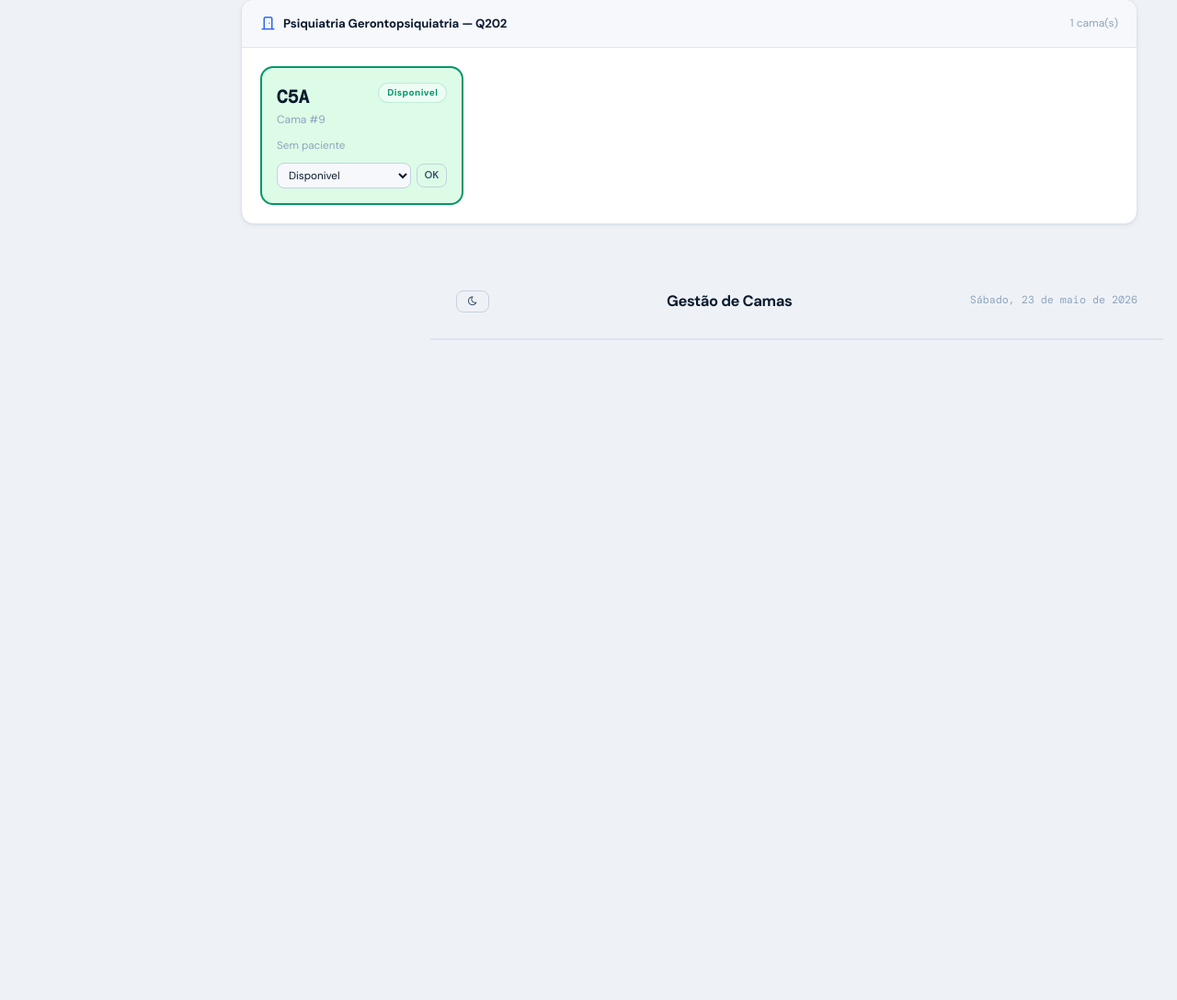
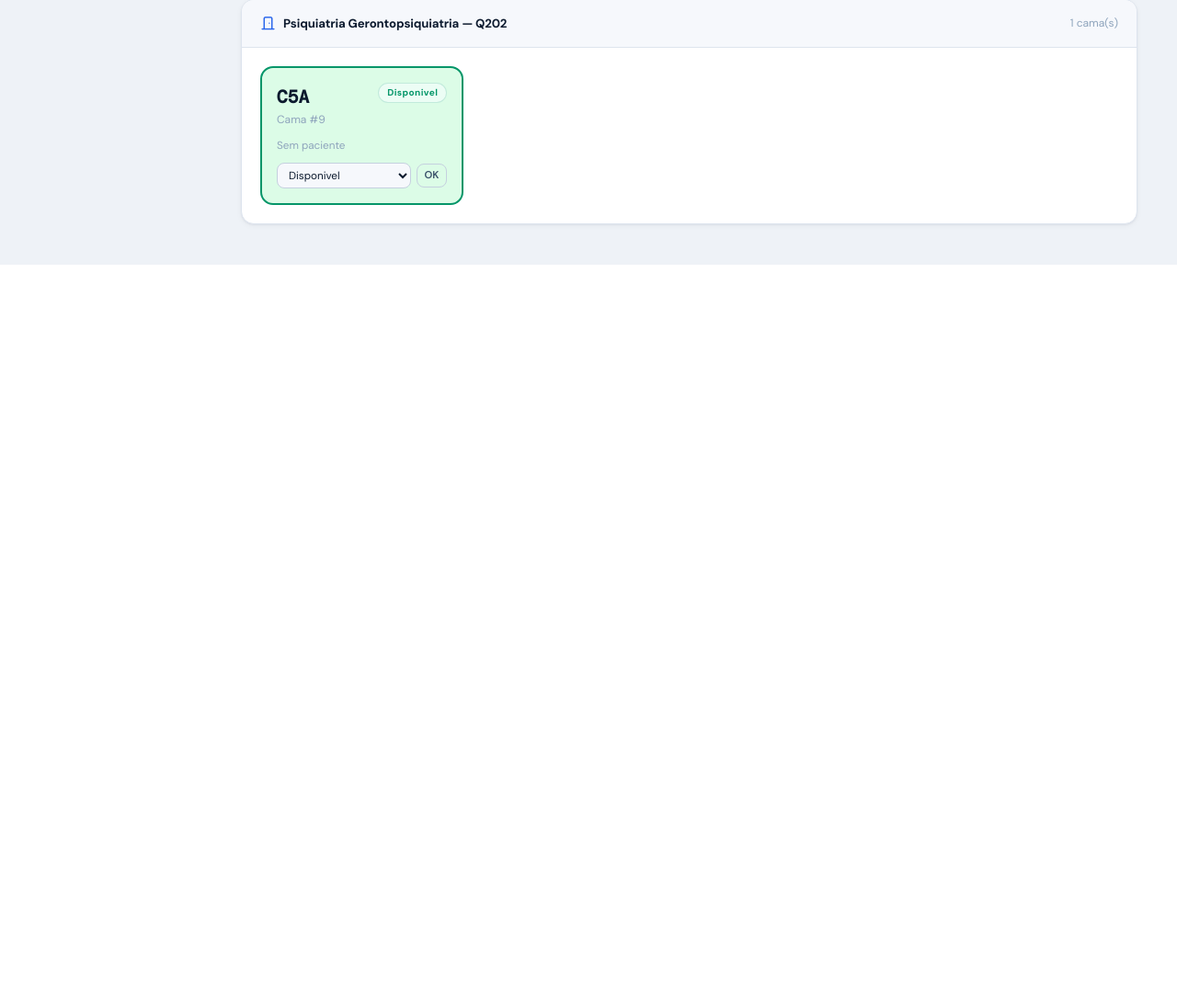
Before and after one commit to 6kz/psiqsys, a PHP site: page /camas.php in a window 1280 px wide. Shown: the part 1508-2596 px from the top of the page at 92% size. After the commit the page ends 1796 px from the top, so only its background shows below. Run offline with PHP 8.4, Linux system fonts and the light colour scheme; data comes from the database, SQL or seed files in the repository; some libraries are stand-ins or nearby versions.

Commit message:
footer and db.php corrections

```diff
--- a/includes/footer.php
+++ b/includes/footer.php
@@ -1,100 +1,67 @@
 <!DOCTYPE html>
 <html lang="pt">
+            </div><!-- /.content-area -->
+        </div><!-- /.main-content -->
+    </div><!-- /.layout -->
 
-<head>
-    <meta charset="UTF-8">
-    <meta name="viewport" content="width=device-width, initial-scale=1.0">
-    <title><?= htmlspecialchars($titulo_pagina ?? 'PsiqSys') ?> - PsiqSys</title>
-    <link rel="stylesheet" href="vendors/ti-icons/css/themify-icons.css">
-    <link rel="stylesheet" href="assets/css/style.css">
-    <link rel="stylesheet" href="https://cdn.jsdelivr.net/npm/@tabler/icons-webfont@latest/tabler-icons.min.css">
-</head>
-
-<script>
-    function atualizarRelogio() {
-        const agora = new Date();
-        const horas = String(agora.getHours()).padStart(2, '0');
-        const minutos = String(agora.getMinutes()).padStart(2, '0');
-        const segundos = String(agora.getSeconds()).padStart(2, '0');
-        document.getElementById('clock').textContent = `${horas}:${minutos}:${segundos}`;
-    }
-    setInterval(atualizarRelogio, 1000);
-</script>
-
-<script>
-    function toggleTheme() {
-        const root = document.body;
-        const current = root.getAttribute("data-theme");
-        const next = current === "dark" ? "light" : "dark";
-        root.setAttribute("data-theme", next);
-        localStorage.setItem("theme", next);
-    }
-    document.addEventListener("DOMContentLoaded", () => {
-        const saved = localStorage.getItem("theme") || "light";
-        document.body.setAttribute("data-theme", saved);
-    });
-</script>
-
-<?php
-// Garante que temos a variável de função disponível para validação visual
-$funcao_sidebar = $_SESSION['currentFuncao'] ?? '';
-?>
-
-<body data-theme="light">
-    <div class="layout">
-
-        <aside class="sidebar">
-            <div class="sidebar-logo">
-                <i class="ti ti-brain"></i>
-                <div>
-                    <strong>PsiqSys</strong>
-                    <span>Internamento Psiquiátrico</span>
+    <!-- Modal Logout -->
+    <div class="modal-overlay" id="logoutModal">
+        <div class="modal">
+            <div class="modal-header">
+                <div class="modal-title">
+                    <i class="ti ti-logout"></i>
+                    Terminar Sessão
                 </div>
             </div>
 
-            <nav class="sidebar-nav">
-                <?php if ($funcao_sidebar !== 'administrativo' && $funcao_sidebar !== 'administrative'): ?>
-                    <div class="nav-group-label">Geral</div>
-                    <a href="dashboard.php" class="nav-item <?= ($pagina_atual ?? '') === 'dashboard' ? 'active' : '' ?>"><i class="ti ti-layout-dashboard"></i> Dashboard</a>
-                <?php endif; ?>
+            <div class="modal-body">
+                <p>Tem a certeza que pretende terminar sessão?</p>
+            </div>
 
-                <div class="nav-group-label">Clínico</div>
-                <a href="pacientes.php" class="nav-item <?= ($pagina_atual ?? '') === 'pacientes' ? 'active' : '' ?>"><i class="ti ti-users"></i> Pacientes</a>
-                <a href="internamentos.php" class="nav-item <?= ($pagina_atual ?? '') === 'internamentos' ? 'active' : '' ?>"><i class="ti ti-bed"></i> Internamentos</a>
+            <div class="modal-footer">
+                <button class="btn btn-outline" onclick="closeModal('logoutModal')">
+                    Cancelar
+                </button>
 
-                <?php if ($funcao_sidebar !== 'administrativo' && $funcao_sidebar !== 'administrative'): ?>
-                    <a href="observacoes.php" class="nav-item <?= ($pagina_atual ?? '') === 'observacoes' ? 'active' : '' ?>"><i class="ti ti-clipboard-list"></i> Observações</a>
-                    <a href="prescricoes.php" class="nav-item <?= ($pagina_atual ?? '') === 'prescricoes' ? 'active' : '' ?>"><i class="ti ti-pill"></i> Prescrições</a>
-                    <a href="eventos.php" class="nav-item <?= ($pagina_atual ?? '') === 'eventos' ? 'active' : '' ?>"><i class="ti ti-alert-triangle"></i> Eventos Críticos</a>
+                <a href="logout.php" class="btn btn-danger">
+                    <i class="ti ti-power"></i>
+                    Sair
+                </a>
+            </div>
+        </div>
+    </div>
 
-                    <div class="nav-group-label">Infraestrutura</div>
-                    <a href="camas.php" class="nav-item <?= ($pagina_atual ?? '') === 'camas' ? 'active' : '' ?>"><i class="ti ti-building-hospital"></i> Camas & Quartos</a>
-                <?php endif; ?>
-            </nav>
+    <script>
+        // relógio
+        atualizarRelogio();
+        setInterval(atualizarRelogio, 1000);
 
-            <div class="sidebar-footer">
-                <i class="ti ti-user-circle" style="font-size:26px"></i>
-                <div>
-                    <strong><?= htmlspecialchars($_SESSION['currentNome'] ?? 'Usuário') ?></strong>
-                    <div><?= date('d/m/Y') ?></div>
-                </div>
-                <div style="margin-left: auto;">
-                    <button class="btn btn-outline btn-sm openModalBtnLogout"><i class="ti ti-power"></i> Sair</button>
-                </div>
-            </div>
-        </aside>
+        // abrir modal logout
+        document.querySelectorAll('.openModalBtnLogout').forEach(btn => {
+            btn.addEventListener('click', () => {
+                openModal('logoutModal');
+            });
+        });
 
-        <div class="main-content">
-            <?php
-            $dias = ['Sunday' => 'Domingo', 'Monday' => 'Segunda-feira', 'Tuesday' => 'Terça-feira', 'Wednesday' => 'Quarta-feira', 'Thursday' => 'Quinta-feira', 'Friday' => 'Sexta-feira', 'Saturday' => 'Sábado'];
-            $meses = ['January' => 'janeiro', 'February' => 'fevereiro', 'March' => 'março', 'April' => 'abril', 'May' => 'maio', 'June' => 'junho', 'July' => 'julho', 'August' => 'agosto', 'September' => 'setembro', 'October' => 'outubro', 'November' => 'novembro', 'December' => 'dezembro'];
-            $data = $dias[date('l')] . ', ' . date('d') . ' de ' . $meses[date('F')] . ' de ' . date('Y');
-            ?>
-            <div class="topbar">
-                <button class="btn btn-outline btn-sm" onclick="toggleTheme()"><i class="ti ti-moon"></i></button>
-                <div class="page-title"><?= htmlspecialchars($titulo_pagina ?? 'PsiqSys') ?></div>
-                <div class="topbar-right">
-                    <span class="topbar-date"><?= $data ?></span>
-                    <span class="topbar-hour" id="clock"></span>
-                </div>
-            </div>
+        // abrir modal
+        function openModal(id) {
+            document.getElementById(id).classList.add('open');
+        }
+
+        // fechar modal
+        function closeModal(id) {
+            document.getElementById(id).classList.remove('open');
+        }
+
+        // fechar modal ao clicar fora
+        document.querySelectorAll('.modal-overlay').forEach(modal => {
+            modal.addEventListener('click', function(e) {
+                if (e.target === modal) {
+                    modal.classList.remove('open');
+                }
+            });
+        });
+    </script>
+
+</body>
+</html>
```
